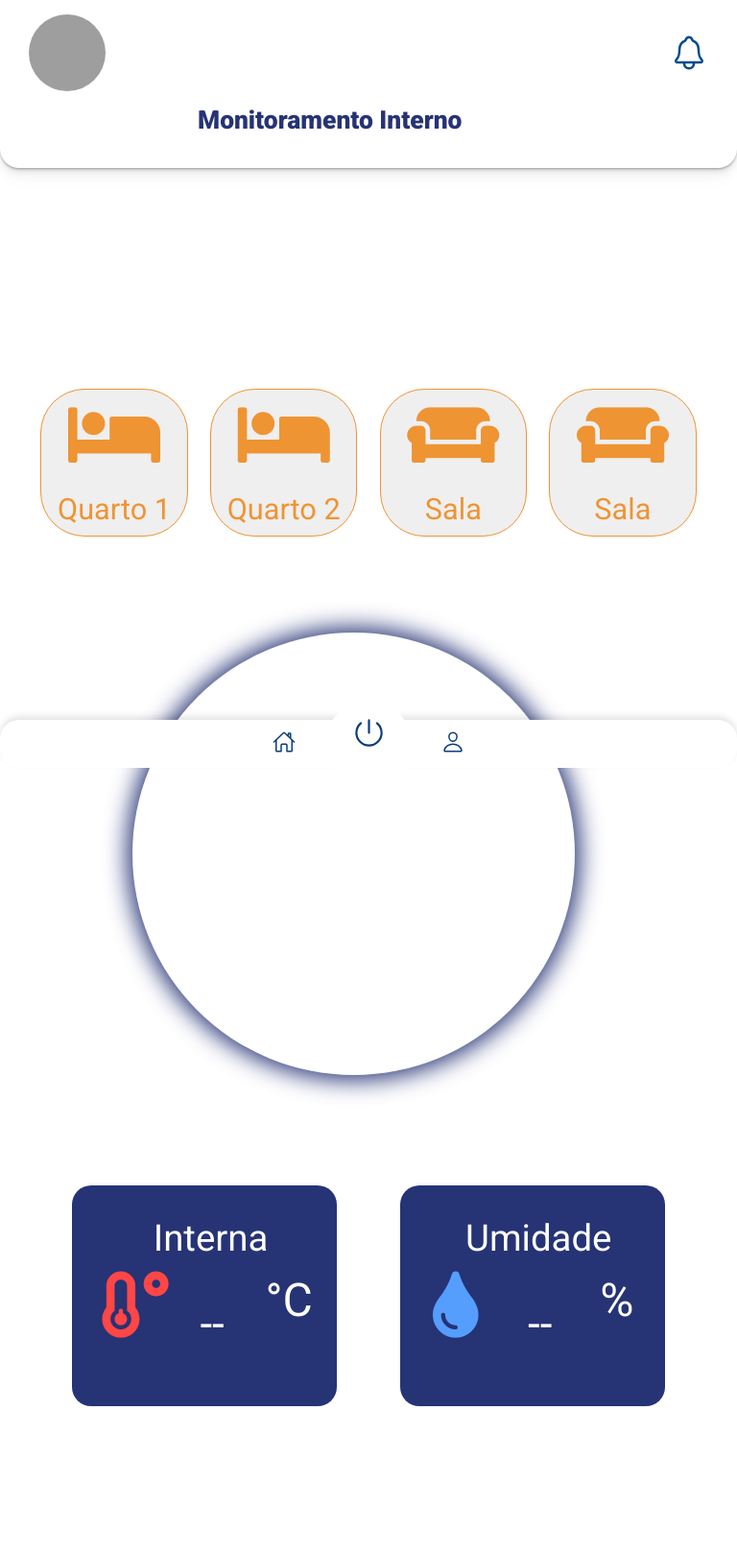
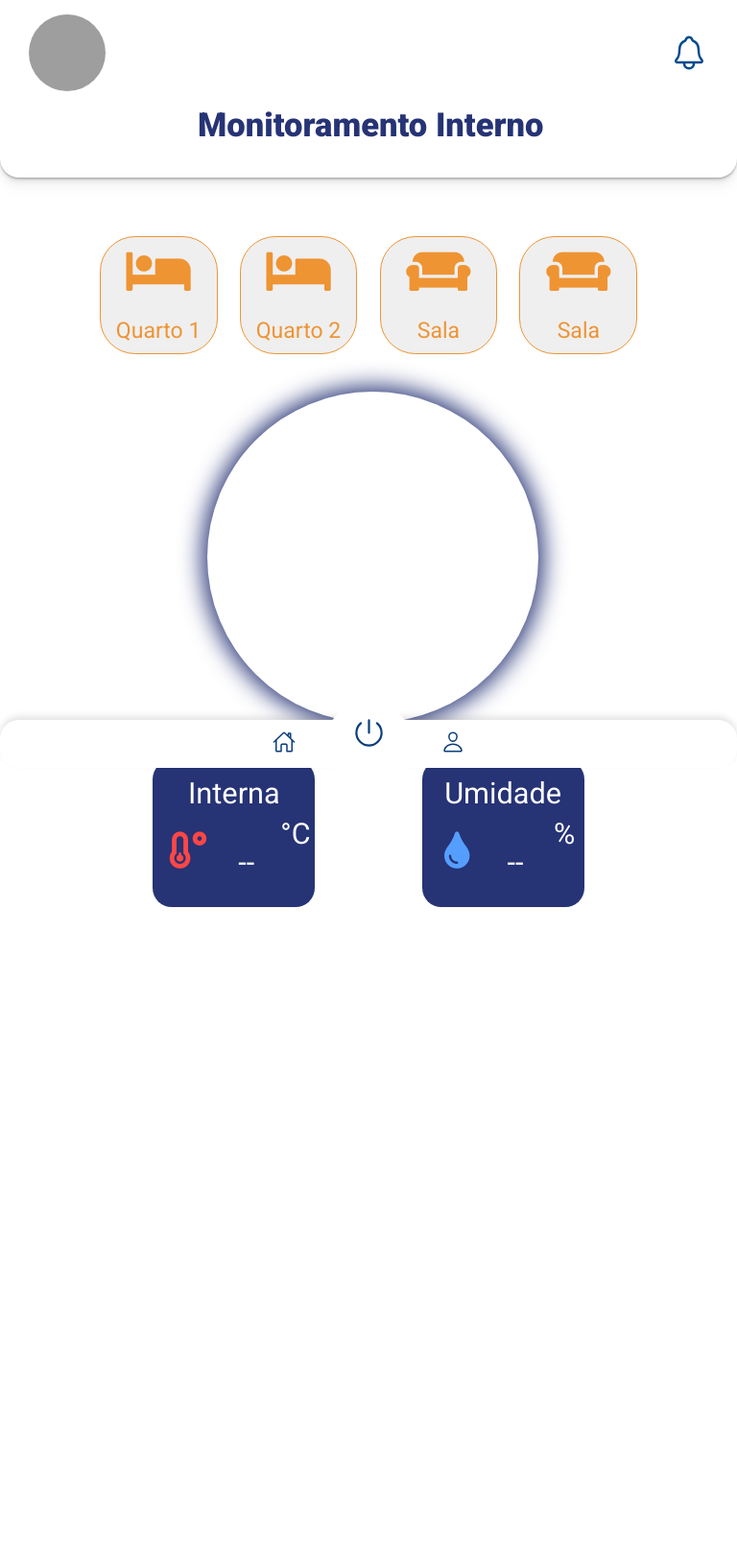
Before and after one commit to YagoABSC/Campus_party_IOTai, a PHP site: page /monitorUm.html in a window 768 px wide. Shown: the whole page at 96% size. After the commit the page ends 945 px from the top, so only its background shows below. Run offline with PHP 8.4, Linux system fonts and the light colour scheme; grey boxes are pictures that could not be loaded.

Commit message:
css @media

```diff
--- a/static_web/monitor.css
+++ b/static_web/monitor.css
@@ -128,7 +128,7 @@
 
 .tempExterna .valor {
     color: #263375;
-    font-size: 20vw;
+    font-size: 14vw;
     font-style: normal;
     font-weight: 500;
     line-height: 4vw;
@@ -307,3 +307,82 @@
     }
 
 }
+@media (min-width: 720px) and (max-width: 899px) {
+    .user {
+        margin-left: 7rem;
+        font-size: 4.5vw;
+    }
+
+    .boasVindas {
+        margin-left: 4rem;
+    }
+
+    .gridlocais {
+        margin-bottom: 5vw;
+    }
+    .icon {
+        font-size:7vw;
+    }
+    label {
+        font-size:3vw;
+    }
+    main {
+        margin: 8vw 4vw;
+    }
+
+    .btnlocal {
+        height: 16vw;
+        width: 16vw;
+    }
+
+    .tempExterna {
+        margin-left: 7rem;
+        height:45vw;
+        width:45vw;
+
+    }
+    .tempExterna .valor {
+        font-size:11vw;
+    }
+
+    .data {
+        margin-top: 5vw;
+        margin-bottom: 13vw;
+    }
+    .data .item {
+        height:20vw;
+        width:22vw;
+    }
+
+    .data .item .icone1 {
+        top: 4.5rem;
+        right: 3rem;
+        font-size: 5vw;
+    }
+
+    .data .item .icone2 {
+        top: 4.5rem;
+        right: 3rem;
+        font-size: 5vw;
+    }
+    .data .item .value {
+    font-size: 4vw;
+    top:0.6rem;
+    left: 0.8rem;
+}
+
+    .data .item p {
+        bottom: 1.6rem;
+        left: 0;
+        font-size:4vw;
+    }
+
+    .data .item sup {
+        font-size: 1.9rem;
+        bottom: 3.5rem;
+        left: 4rem;
+    }
+}
+@media screen and (min-width: 900px){
+
+}
--- a/static_web/monitorUm.html
+++ b/static_web/monitorUm.html
@@ -80,8 +80,44 @@
             </a>
         </div>
     </nav>
-    <script src="api.js"></script>
     <script src="script.js"></script>
+    <script>
+        // weather api
+const apiKey = 'd8737a68d3d3116597cd72e07f54f098';
+const city = 'São Paulo';
+const url = `https://api.openweathermap.org/data/2.5/weather?q=${encodeURIComponent(city)}&appid=${apiKey}&units=metric&lang=pt`;
+
+
+// função assíncrona que vai pegar as informações do tempo
+async function fetchWeather() {
+    try {
+        const response = await fetch(url);
+        const data = await response.json();
+        if (data.cod !== 200) { // se tiver erro na busca da informação
+            console.error('Erro ao buscar dados da API de tempo:', data.message);
+            return;
+        }
+        updateWeather(data); // se tudo certo aos buscar as informações
+    } catch (error) { // se tiver erro mostra o erro
+        console.error('Erro ao buscar dados da API de tempo:', error);
+    }
+}
+//coloca os dados de temperatura atual na sessão tempExterna no html
+function updateWeather(data) {
+    const temperature = document.querySelector('.tempExterna .valor');
+    const valorTemperatura = data.main.temp;
+    temperature.textContent = `${valorTemperatura}°C`;
+}
+
+fetchWeather();
+//https://www.freecodecamp.org/news/make-api-calls-in-javascript/
+// ^ tá em inglês mas com a tradução do google é possível entender bem
+
+function WeatherUpdates() {
+    fetchWeather(city, apiKey);
+    setInterval(() => fetchWeather(city, apiKey), 1800000); // Atualiza a cada 30 minutos
+}
+    </script>
 </body>
 
 </html>
```
